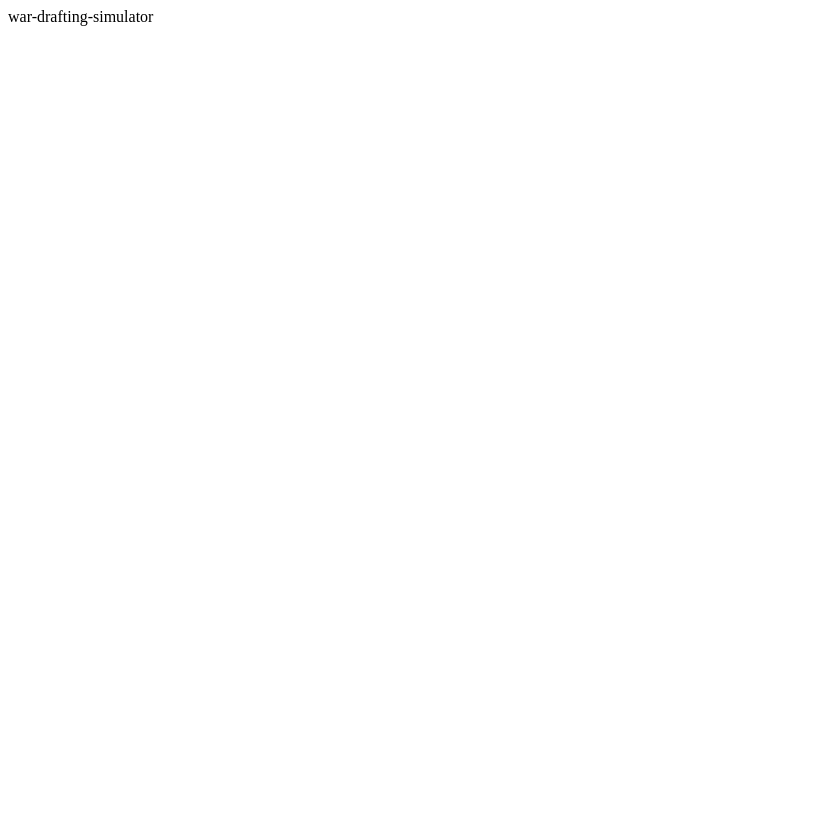
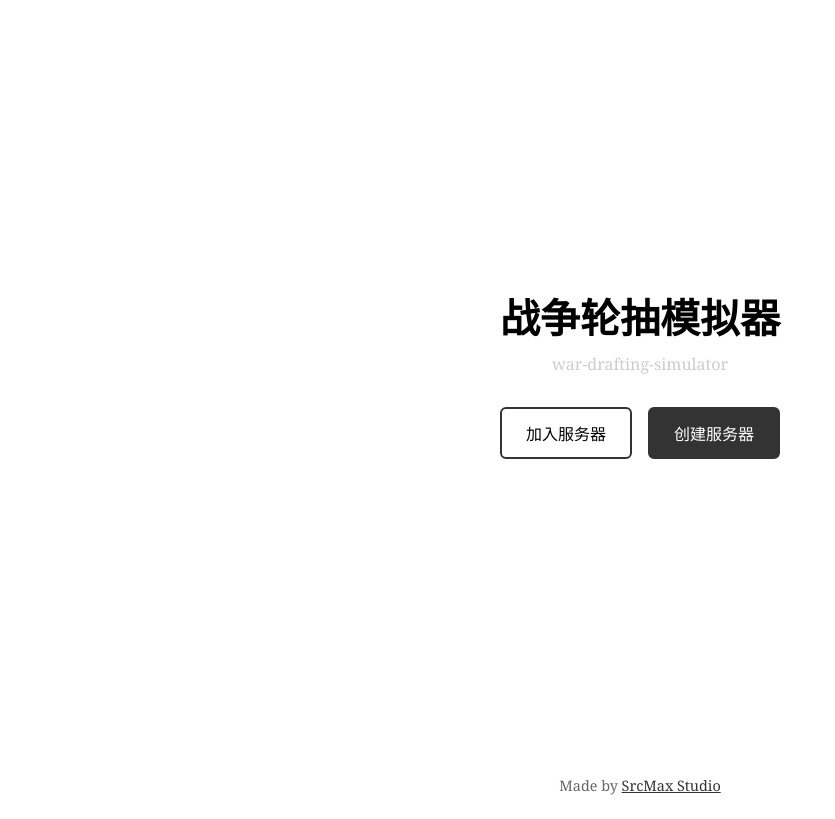
Before and after one commit to srcmax-studio/war-drafting-simulator, a Nuxt app: page / in a window 1280 px wide. Shown: the whole page, without its empty margins (0-835 px from the left). Built offline with nearby package versions, Linux system fonts and the light colour scheme.

Commit message:
feat: index page

```diff
--- a/app/app.vue
+++ b/app/app.vue
@@ -1,5 +1,3 @@
 <template>
-  <div>
-    war-drafting-simulator
-  </div>
+  <RouterView />
 </template>
--- /dev/null
+++ b/app/css/main.css
@@ -0,0 +1,36 @@
+.font-kai {
+    font-family:
+            "Libre Baskerville", "Baskerville", "Georgia", "Times New Roman", "Palatino Linotype", "Palatino",
+            "Helvetica Neue", "Arial", "Roboto", "Inter",  'Apple Color Emoji',
+            'Segoe UI Emoji', 'Segoe UI Symbol', 'Noto Color Emoji',
+            "楷体", "正楷", "华文楷体", "Kaiti SC", "Kaiti", "Kai",
+            "Songti SC", "宋体",
+            "华文宋体",
+            "STSong", "仿宋",
+            "SimSun", "新宋体",
+            "NSimSun",
+            "FangSong",
+            serif;
+}
+
+.modal-overlay {
+        position: fixed;
+        top: 0;
+        left: 0;
+        width: 100%;
+        height: 100%;
+        background-color: rgba(0,0,0,0.5);
+        display: flex;
+        align-items: center;
+        justify-content: center;
+        z-index: 1000;
+}
+
+.modal {
+        background-color: #fff;
+        padding: 2rem;
+        border-radius: 8px;
+        max-width: 500px;
+        width: 90%;
+        text-align: center;
+}
--- /dev/null
+++ b/app/pages/index.vue
@@ -0,0 +1,152 @@
+<script setup lang="ts">
+import { ref } from "vue";
+import { useRouter } from "vue-router";
+
+const router = useRouter();
+const showModal = ref(false);
+
+function goToServersList() {
+  router.push("/servers");
+}
+
+function goToGitHubRepo() {
+  window.open("https://github.com/srcmax-studio/war-drafting-simulator-server", '_blank').focus();
+}
+</script>
+
+<template>
+  <main class="container font-kai">
+    <div class="header">
+      <h1>战争轮抽模拟器</h1>
+      <div class="subtitle">war-drafting-simulator</div>
+    </div>
+
+    <div class="buttons">
+      <button class="btn font-kai" @click="goToServersList">加入服务器</button>
+      <button class="btn btn-primary font-kai" @click="showModal = true">创建服务器</button>
+    </div>
+
+    <div v-if="showModal" class="modal-overlay" @click.self="showModal = false">
+      <div class="modal">
+        <h2>创建服务器</h2>
+        <p>
+          本项目开放源代码，并欢迎玩家创建自己的服务器。
+        </p>
+        <p>
+          若想创建服务器，请前往项目的 GitHub 仓库下载源代码并部署。
+        </p>
+        <p>
+          若您的服务器对互联网（公网）开放，则将会被自动发布至本网站的公共服务器列表。您可以在服务器设定文件中通过 "publish-server": false 禁用此功能。
+        </p>
+        <p>
+          此外，您还可以通过 "password" 选项为服务器设定密码。
+        </p>
+        <div class="buttons">
+          <button class="btn github-link font-kai" @click="goToGitHubRepo">
+            GitHub 仓库
+          </button>
+          <button class="btn btn-close font-kai" @click="showModal = false">关闭</button>
+        </div>
+      </div>
+    </div>
+  </main>
+
+  <footer class="font-kai">
+    Made by <a href="https://srcmax.com" target="_blank">SrcMax Studio</a>
+  </footer>
+</template>
+
+<style scoped>
+.container {
+  display: flex;
+  flex-direction: column;
+  align-items: center;
+  justify-content: center;
+  min-height: 80vh;
+  text-align: center;
+  padding: 2rem;
+}
+
+.header h1 {
+  font-size: 2.5rem;
+  margin-bottom: .5rem;
+
+
+}
+
+.header .subtitle {
+  font-size: 1rem;
+  color: #cccccc;
+  margin-bottom: 2rem;
+}
+
+.buttons {
+  display: flex;
+  gap: 1rem;
+  flex-wrap: wrap;
+  align-items: center;
+  justify-content: center;
+}
+
+.btn {
+  padding: 0.75rem 1.5rem;
+  font-size: 1rem;
+  border: 2px solid #333;
+  border-radius: 6px;
+  background-color: #fff;
+  cursor: pointer;
+  transition: all 0.2s ease;
+}
+
+.btn:hover {
+  background-color: #f0f0f0;
+}
+
+.btn-primary {
+  background-color: #333;
+  color: #fff;
+  border-color: #333;
+}
+
+.btn-primary:hover {
+  background-color: #555;
+  border-color: #555;
+}
+
+.modal h2 {
+  margin-bottom: 1rem;
+}
+
+.modal p {
+  margin-bottom: 1.5rem;
+}
+
+.github-link {
+  display: inline-block;
+  background-color: #24292f;
+  color: #fff;
+  text-decoration: none;
+}
+
+.github-link:hover {
+  background-color: #444c56;
+}
+
+.btn-close {
+  background-color: #eee;
+  border: 1px solid #ccc;
+}
+
+footer {
+  text-align: center;
+  margin-top: 3rem;
+  padding: 1rem;
+  font-size: 0.9rem;
+  color: #666;
+}
+
+footer a {
+  color: #333;
+  text-decoration: underline;
+}
+</style>
--- a/nuxt.config.ts
+++ b/nuxt.config.ts
@@ -1,5 +1,8 @@
 // https://nuxt.com/docs/api/configuration/nuxt-config
 export default defineNuxtConfig({
   compatibilityDate: '2025-07-15',
-  devtools: { enabled: true }
+  devtools: { enabled: true },
+  css: [
+    '@/css/main.css'
+  ],
 })
```
Also changed, not shown: 1 other file (tests, documents, lock files or other folders).
